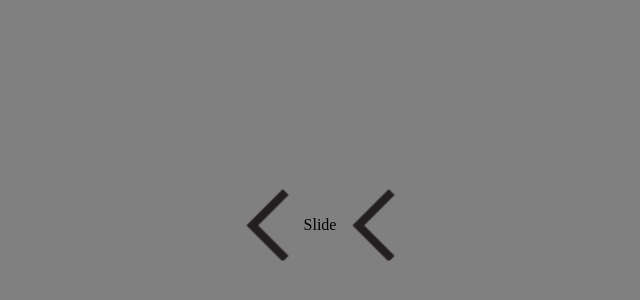
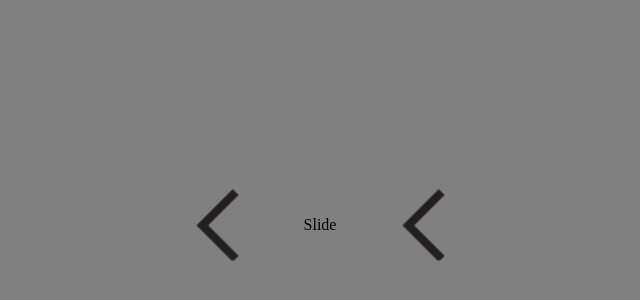
Before and after one commit to NoorFatima-developer/JS-Image-Slider, a plain HTML site: page index.html in a window 1280 px wide. Shown: the part 176-476 px from the top of the page, without its empty margins (320-960 px from the left). Drawn offline with Linux system fonts and the light colour scheme.

Commit message:
code is added

```diff
--- a/index.html
+++ b/index.html
@@ -14,7 +14,7 @@
                 Slide
             </div>
         </div>
-        <img src="./images/left-arrow.png" class="arrow transform">
+        <img src="./images/left-arrow.png" class="arrow right">
     </div>
     <script src="script.js"></script>
 </body>
--- a/style.css
+++ b/style.css
@@ -14,4 +14,5 @@ body {
     top: 50%;
     left: 50%;
     transform: translate(-50%, -50%);
+    gap: 50px;
 }
```
